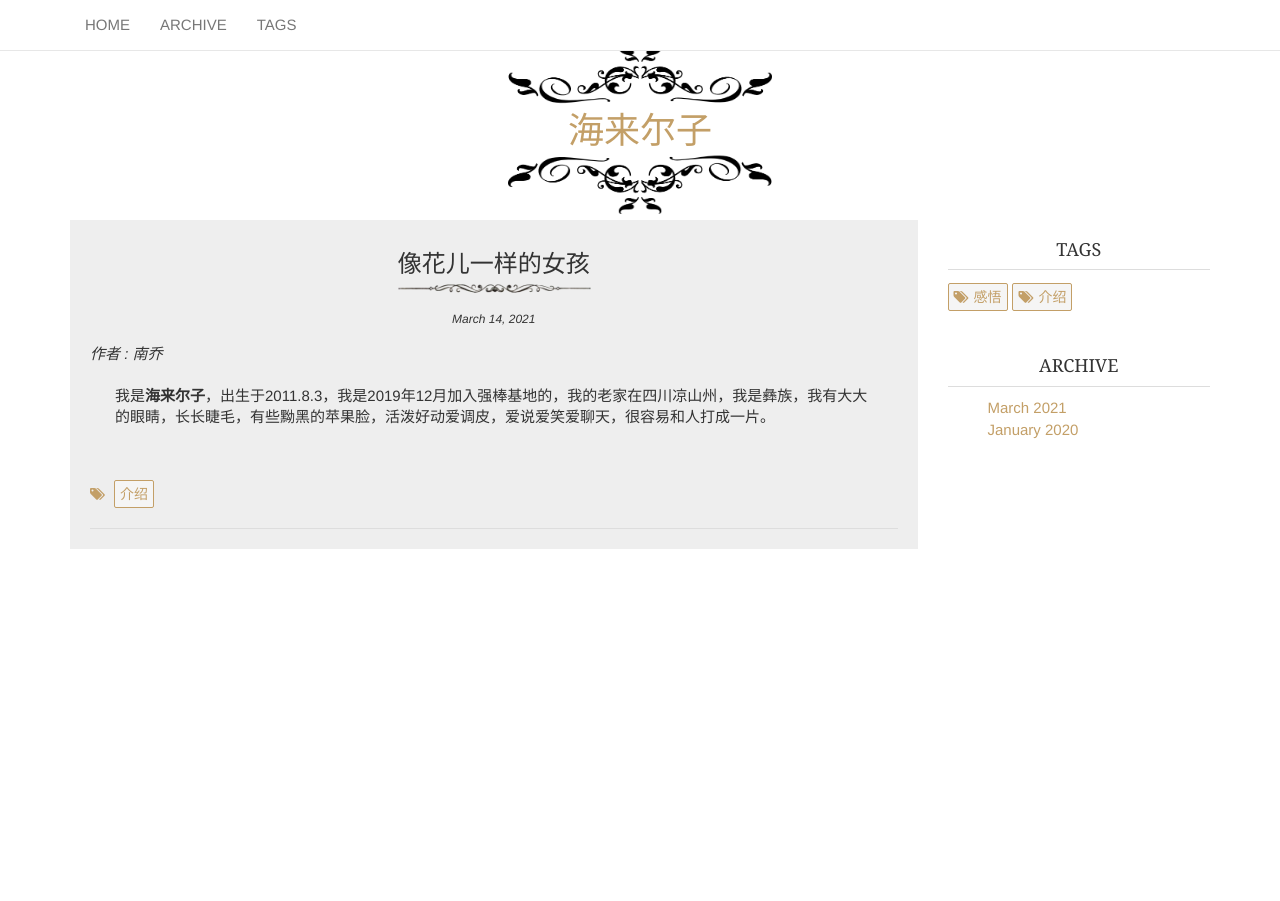
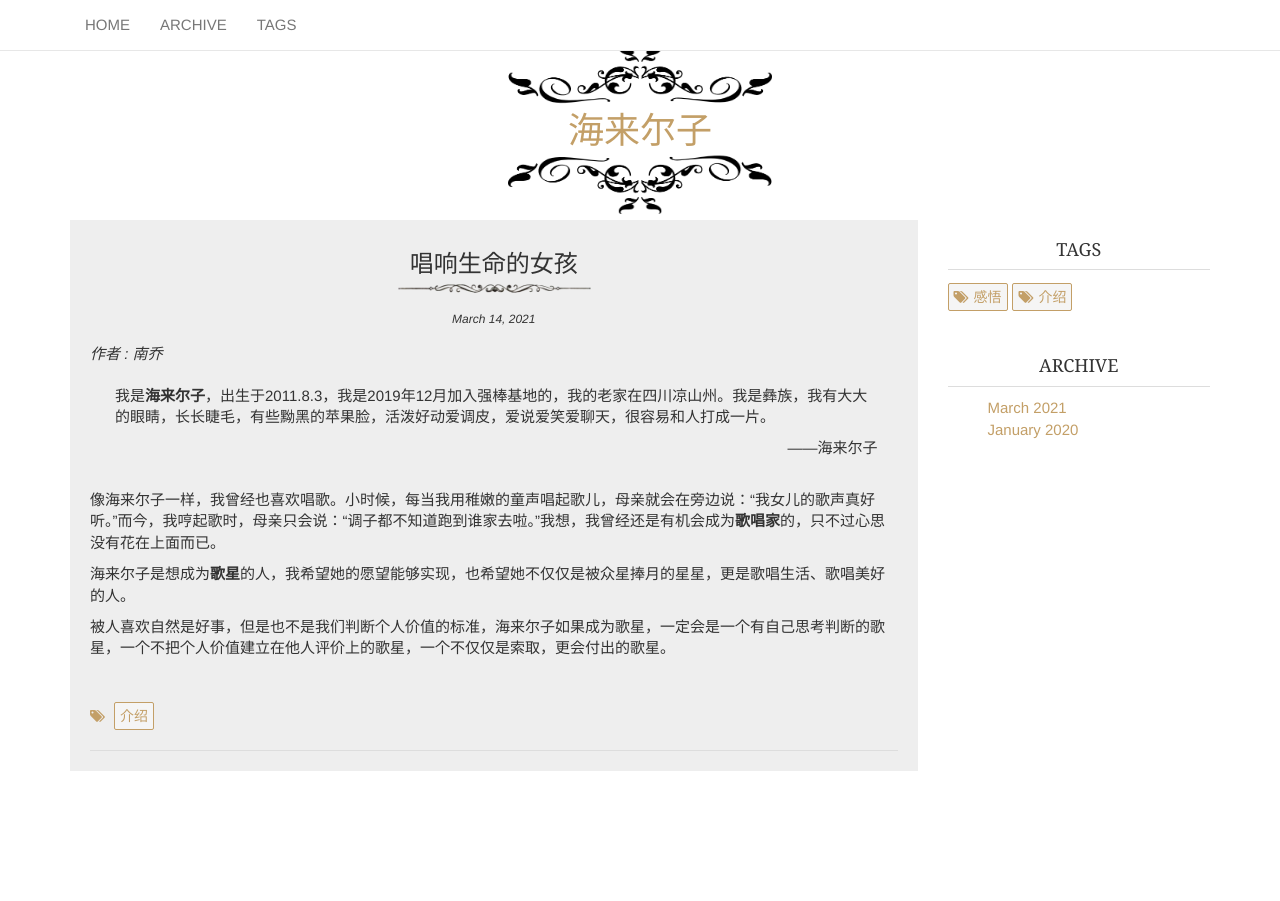
Before and after one commit to happyerqiao/my_first_web, a Jekyll site: the page built from _posts/2021-03-14-hai-lai-er-zi-1.md, in a window 1280 px wide. Built offline with Jekyll 4.4.1, drawn with Linux system fonts in a browser that asks for light colours.

Commit message:
Update 2021-03-14-hai-lai-er-zi-1.md

```diff
--- a/_posts/2021-03-14-hai-lai-er-zi-1.md
+++ b/_posts/2021-03-14-hai-lai-er-zi-1.md
@@ -1,11 +1,19 @@
 ---
 layout: post
-title:  "像花儿一样的女孩"
-background: "/assets/images/7B1A9600.jpg"
+title:  "唱响生命的女孩"
+background: "/assets/images/755A9481.jpg"
 category: "生活"
 tags: 介绍 feature
 ---
 
 _作者 : 南乔_
 
->我是**海来尔子**，出生于2011.8.3，我是2019年12月加入强棒基地的，我的老家在四川凉山州，我是彝族，我有大大的眼睛，长长睫毛，有些黝黑的苹果脸，活泼好动爱调皮，爱说爱笑爱聊天，很容易和人打成一片。
+>我是**海来尔子**，出生于2011.8.3，我是2019年12月加入强棒基地的，我的老家在四川凉山州。我是彝族，我有大大的眼睛，长长睫毛，有些黝黑的苹果脸，活泼好动爱调皮，爱说爱笑爱聊天，很容易和人打成一片。
+><p align="right">——海来尔子</p>
+
+像海来尔子一样，我曾经也喜欢唱歌。小时候，每当我用稚嫩的童声唱起歌儿，母亲就会在旁边说：“我女儿的歌声真好听。”而今，我哼起歌时，母亲只会说：“调子都不知道跑到谁家去啦。”我想，我曾经还是有机会成为**歌唱家**的，只不过心思没有花在上面而已。
+
+海来尔子是想成为**歌星**的人，我希望她的愿望能够实现，也希望她不仅仅是被众星捧月的星星，更是歌唱生活、歌唱美好的人。
+
+
+被人喜欢自然是好事，但是也不是我们判断个人价值的标准，海来尔子如果成为歌星，一定会是一个有自己思考判断的歌星，一个不把个人价值建立在他人评价上的歌星，一个不仅仅是索取，更会付出的歌星。
```
